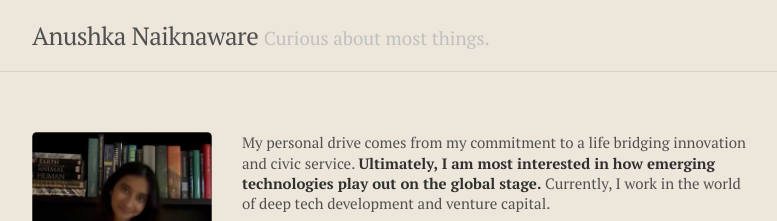
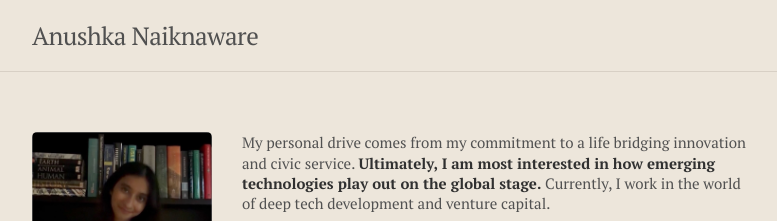
Before and after one commit to anushkanaiknaware/anushkanaiknaware.github.io, a Jekyll site: the page built from index.html, in a window 1280 px wide. Shown: the top 221 px of the page, without its empty margins (248-1025 px from the left). Built offline with Jekyll 4.4.1, drawn with Linux system fonts in a browser that asks for light colours; the list of posts is cut into pages by our own code.

Commit message:
Clear tagline in _config.yml
Removed tagline content from configuration.

```diff
--- a/_config.yml
+++ b/_config.yml
@@ -1,6 +1,6 @@
 # Setup
 title:               Anushka Naiknaware
-tagline:             'Curious about most things.'
+tagline:             ''
 description:         'Official Website for Anushka Naiknaware'
 url:                 https://anushkanaiknaware.github.io
 baseurl:             ''
```
